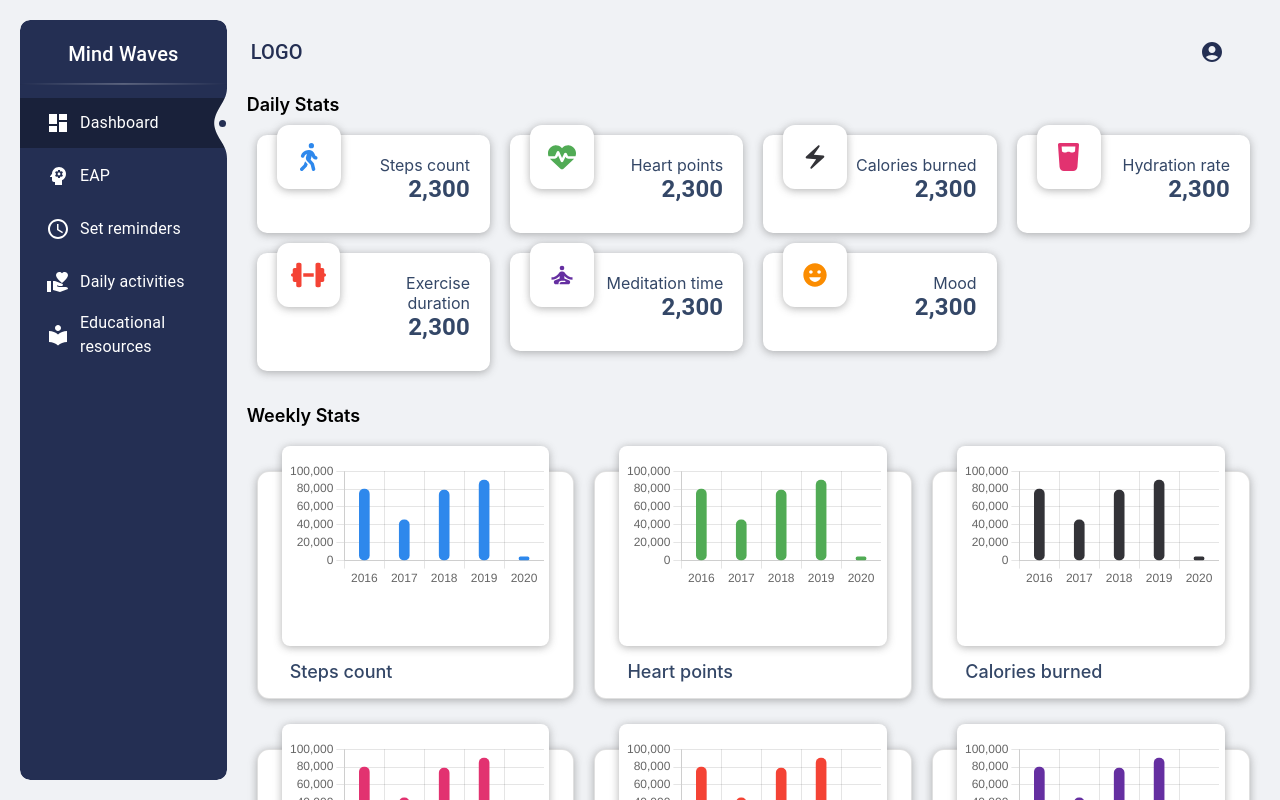
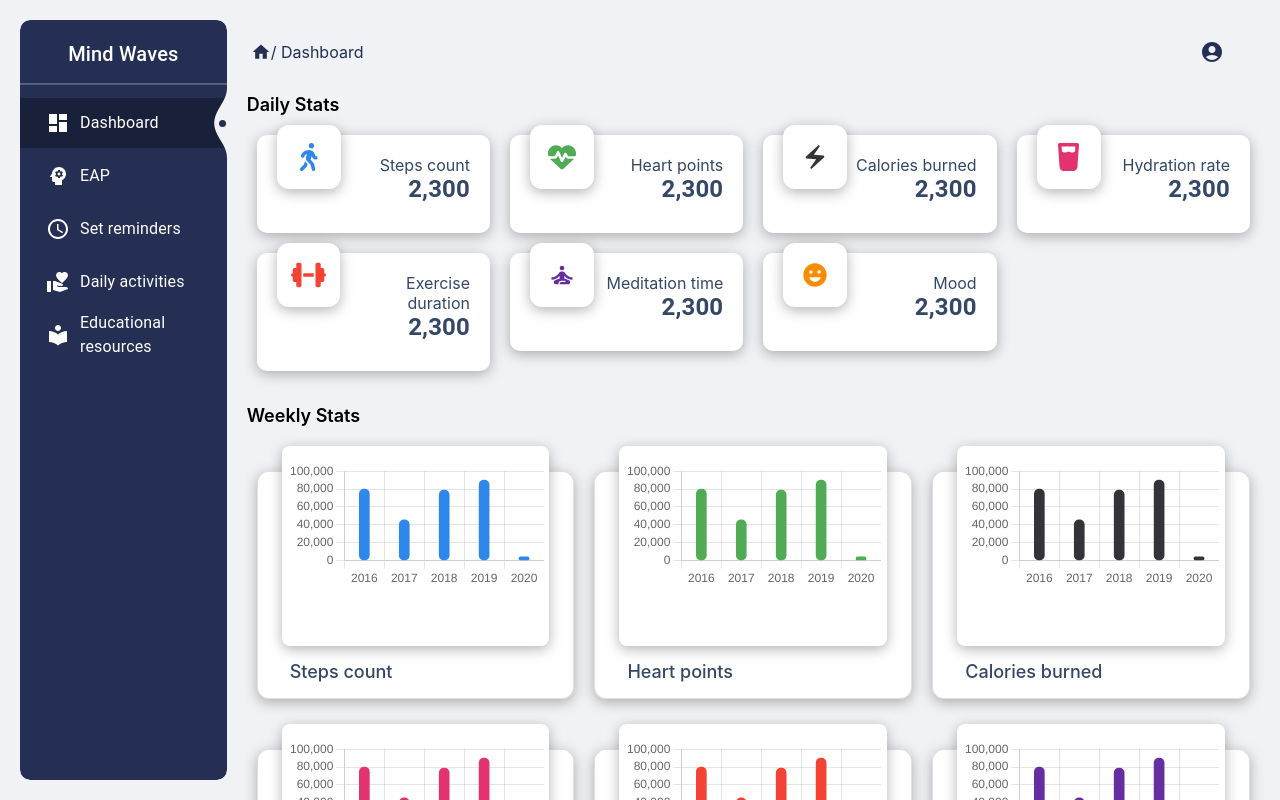
Before and after one commit to kashishahuja2002/Mind-Waves-ServiceNow-Code-To-Win, a React (Create React App) app: page /pages/dashboard in a window 1280 px wide. Shown: the top 800 px of the page. Built offline with nearby package versions, Linux system fonts and the light colour scheme.

Commit message:
feat/dashboard

```diff
--- a/src/App.js
+++ b/src/App.js
@@ -20,7 +20,7 @@ function App() {
           <Route path="/pages/" element={<PagesContainer />}>
             <Route path="dashboard" element={<Dashboard />} />
             <Route path="eap" element={"eap"} />
-            <Route path="reminders-breaks" element={"reminders-breaks"} />
+            <Route path="set-reminders" element={"set-reminders"} />
             <Route path="daily-activities" element={"daily-activities"} />
             <Route path="educational-resources" element={"educational-resources"} />
           </Route>
--- a/src/App.scss
+++ b/src/App.scss
@@ -10,13 +10,14 @@
   margin-right: auto;
 }
 
-.driver {
+.divider {
   height: 0.0625rem;
   margin: 1rem 0;
   border-bottom: none;
   opacity: 0.25;
-  background-color: transparent;
-  background-image: linear-gradient(to right, rgba(255, 255, 255, 0), #ffffff, rgba(255, 255, 255, 0))!important;
+  background-color: #ffffff;
+  // background-color: transparent;
+  // background-image: linear-gradient(to right, rgba(255, 255, 255, 0), #ffffff, rgba(255, 255, 255, 0))!important;
 }
 
 ::-webkit-scrollbar {
--- a/src/components/Constants.js
+++ b/src/components/Constants.js
@@ -14,7 +14,7 @@ import { faPersonWalking, faHeartPulse, faGlassWater, faDumbbell } from '@fortaw
 export const sidebarList = [
     {name: "Dashboard", link: "/pages/dashboard", icon: <DashboardIcon />},
     {name: "EAP", link: "/pages/eap", icon: <PsychologyIcon />},
-    {name: "Set reminders", link: "/pages/reminders-breaks", icon: <ScheduleIcon />},
+    {name: "Set reminders", link: "/pages/set-reminders", icon: <ScheduleIcon />},
     {name: "Daily activities", link: "/pages/daily-activities", icon: <VolunteerActivismIcon />},
     {name: "Educational resources", link: "/pages/educational-resources", icon: <LocalLibraryIcon />},
 ];
--- a/src/components/pages/Navbar.js
+++ b/src/components/pages/Navbar.js
@@ -1,4 +1,4 @@
-import * as React from 'react';
+import React, { useEffect } from 'react';
 
 import AppBar from '@mui/material/AppBar';
 import Box from '@mui/material/Box';
@@ -9,11 +9,39 @@ import MenuIcon from '@mui/icons-material/Menu';
 import AccountCircle from '@mui/icons-material/AccountCircle';
 import MenuItem from '@mui/material/MenuItem';
 import Menu from '@mui/material/Menu';
+import HomeIcon from '@mui/icons-material/Home';
+import { useLocation } from 'react-router-dom';
 
 const Navbar = (props) => {
     const { toggleSidebar } = props;
 
     const [anchorEl, setAnchorEl] = React.useState(null);
+    const [headRoute, setHeadRoute] = React.useState(null);
+
+    const pathname = useLocation().pathname;
+    useEffect(() => {
+        let text = '';
+        switch(pathname) {
+            case "/pages/dashboard":
+                text = "Dashboard";
+                break;
+            case "/pages/eap":
+                text = "EAP";
+                break;
+            case "/pages/set-reminders":
+                text = "Set Reminders";
+                break;
+            case "/pages/daily-activities":
+                text = "Daily Activities";
+                break;
+            case "/pages/educational-resources":
+                text = "Educational Resources";
+                break;
+            default:
+                text = null;
+        }
+        setHeadRoute(text);
+    });
 
     const handleMenu = (event) => {
         setAnchorEl(event.currentTarget);
@@ -38,8 +66,9 @@ const Navbar = (props) => {
                         <MenuIcon />
                     </IconButton>
 
-                    <Typography variant="h6" component="div" sx={{ flexGrow: 1 }}>
-                        LOGO
+                    <HomeIcon sx={{ fontSize: "20px" }} />
+                    <Typography variant="body" sx={{ flexGrow: 1 }}>
+                        {headRoute !== null ? `/ ${headRoute}` : ''}
                     </Typography>
 
                     <div>
--- a/src/components/pages/Sidebar.js
+++ b/src/components/pages/Sidebar.js
@@ -16,12 +16,14 @@ import { sidebarList } from "../Constants";
 
 export const SidebarContents = (props) => {
 
+    const { toggleSidebar } = props;
+
     const activeLink = useLocation().pathname;
     const navigate = useNavigate();
 
     const handleSidebarItemClick = (link) => {
         navigate(link);
-        props.toggleSidebar(false);
+        toggleSidebar(false);
     }
 
     return (
@@ -33,7 +35,7 @@ export const SidebarContents = (props) => {
                     </Typography>
                 </ListItem>
 
-                <Divider className="driver" sx={{ margin: "13px 0" }} />
+                <Divider className="divider" sx={{ margin: "13px 0" }} />
 
                 {sidebarList.map((obj, index) => (
                     <ListItem key={index} disablePadding className={obj.link===activeLink ? 'active' : ''}>
--- a/src/styles/pages/dashboard/dashboard.scss
+++ b/src/styles/pages/dashboard/dashboard.scss
@@ -20,7 +20,7 @@
         border-radius: 10px;
         overflow: visible;
         border: 0 solid rgba(0, 0, 0, 0.125);
-        box-shadow: 0rem 0rem 0rem 0rem rgb(0 0 0 / 14%), 0rem 0.1rem 0.5rem 0rem rgb(64 64 64 / 40%);
+        box-shadow: 0rem 0rem 0rem 0rem rgb(0 0 0 / 14%), 0rem 0.2rem 0.8rem 0rem rgb(64 64 64 / 40%);
         // box-shadow: 0rem 0.25rem 0.375rem -0.0625rem rgb(0 0 0 / 10%), 0rem 0.125rem 0.25rem -0.0625rem rgb(0 0 0 / 6%);
         word-wrap: break-word;
         background-clip: border-box;
@@ -36,7 +36,7 @@
             height: 4rem;
             margin-top: -30px;
             border-radius: 0.75rem;
-            box-shadow: 0rem 0rem 0rem 0rem rgb(0 0 0 / 14%), 0rem 0.1rem 0.5rem 0rem rgb(64 64 64 / 40%);
+            box-shadow: 0rem 0rem 0rem 0rem rgb(0 0 0 / 14%), 0rem 0.2rem 0.8rem 0rem rgb(64 64 64 / 40%);
             // box-shadow: 0rem 0.25rem 1.25rem 0rem rgb(0 0 0 / 14%), 0rem 0.4375rem 0.625rem -0.3125rem rgb(64 64 64 / 40%);
 
             svg {
@@ -61,7 +61,7 @@
         margin: 25px 10px;
         overflow: visible;
         border-radius: 0.75rem;
-        box-shadow: 0rem 0rem 0rem 0rem rgb(0 0 0 / 14%), 0rem 0.1rem 0.5rem 0rem rgb(64 64 64 / 40%);
+        box-shadow: 0rem 0rem 0rem 0rem rgb(0 0 0 / 14%), 0rem 0.2rem 0.8rem 0rem rgb(64 64 64 / 40%);
         // box-shadow: 0rem 0.25rem 0.375rem -0.0625rem rgb(0 0 0 / 10%), 0rem 0.125rem 0.25rem -0.0625rem rgb(0 0 0 / 6%);
         background-color: #ffffff;
         background-clip: border-box;
@@ -83,7 +83,7 @@
             height: 12.5rem;
             border-radius: 0.5rem;
             box-sizing: border-box;
-            box-shadow: 0rem 0rem 0rem 0rem rgb(0 0 0 / 14%), 0rem 0.1rem 0.5rem 0rem rgb(64 64 64 / 40%);
+            box-shadow: 0rem 0rem 0rem 0rem rgb(0 0 0 / 14%), 0rem 0.2rem 0.8rem 0rem rgb(64 64 64 / 40%);
         }
 
         .title-box {
--- a/src/styles/pages/pagesContainer.scss
+++ b/src/styles/pages/pagesContainer.scss
@@ -7,7 +7,7 @@
 
     .MuiPaper-root {
         background-color: var(--dark-blue);
-        box-shadow: 0rem 0rem 0rem 0rem rgb(0 0 0 / 14%), 0rem 0.1rem 0.5rem 0rem rgb(64 64 64 / 40%);
+        box-shadow: 0rem 0rem 0rem 0rem rgb(0 0 0 / 14%), 0rem 0.2rem 0.8rem 0rem rgb(64 64 64 / 40%);
         // box-shadow: 0px 8px 10px 5px rgb(0 0 0 / 20%), 0px 16px 24px 2px rgb(0 0 0 / 34%), 0px 6px 30px 5px rgb(0 0 0 / 12%);
     }
 
@@ -85,6 +85,10 @@
         border-radius: 0px !important;
     }
 
+    .MuiToolbar-root {
+        padding: 0px !important;
+    }
+
     .outlet-box {
         padding: 10px 0px 0px;
     }
```
Also changed, not shown: src/assets/images/chart.png (deleted).
